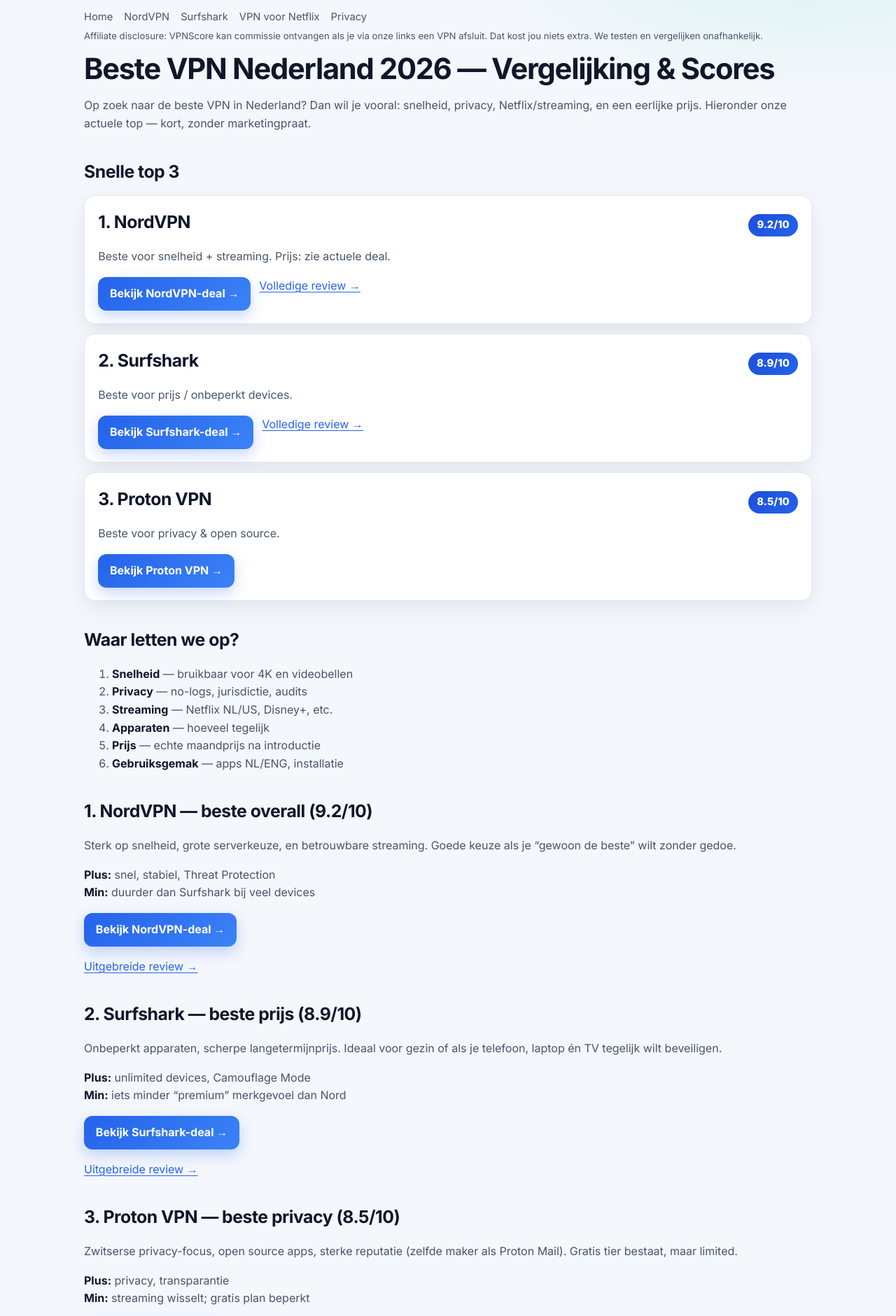
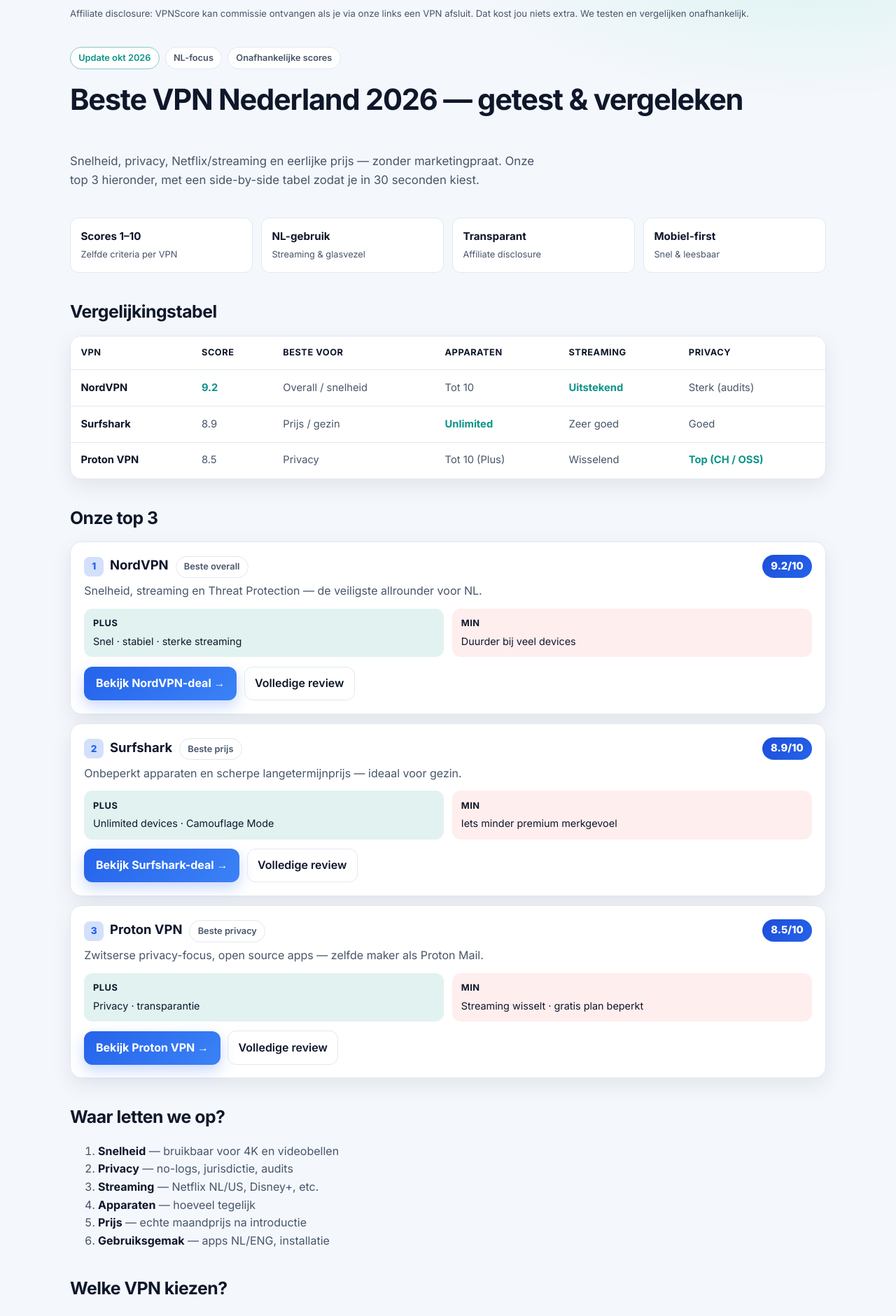
Before and after one commit to jessedkramer/vpnscore, a Next.js app: page / in a window 1280 px wide. Shown: the part 80-1961 px from the top of the page at 70% size. Built offline with nearby package versions, Linux system fonts and the light colour scheme.

Commit message:
UI redesign: homepage (hero, trust bar, comparison table, ranked cards, FAQ)

```diff
--- a/app/page.tsx
+++ b/app/page.tsx
@@ -1,59 +1,139 @@
 import Link from "next/link";
+import { AFFILIATE } from "../lib/affiliates";
+
+const vpns = [
+  {
+    rank: 1,
+    name: "NordVPN",
+    score: "9.2",
+    tag: "Beste overall",
+    blurb: "Snelheid, streaming en Threat Protection — de veiligste allrounder voor NL.",
+    plus: "Snel · stabiel · sterke streaming",
+    min: "Duurder bij veel devices",
+    href: "/reviews/nordvpn",
+    deal: AFFILIATE.nord,
+    cta: "Bekijk NordVPN-deal →",
+  },
+  {
+    rank: 2,
+    name: "Surfshark",
+    score: "8.9",
+    tag: "Beste prijs",
+    blurb: "Onbeperkt apparaten en scherpe langetermijnprijs — ideaal voor gezin.",
+    plus: "Unlimited devices · Camouflage Mode",
+    min: "Iets minder premium merkgevoel",
+    href: "/reviews/surfshark",
+    deal: AFFILIATE.surfshark,
+    cta: "Bekijk Surfshark-deal →",
+  },
+  {
+    rank: 3,
+    name: "Proton VPN",
+    score: "8.5",
+    tag: "Beste privacy",
+    blurb: "Zwitserse privacy-focus, open source apps — zelfde maker als Proton Mail.",
+    plus: "Privacy · transparantie",
+    min: "Streaming wisselt · gratis plan beperkt",
+    href: "/reviews/proton-vpn",
+    deal: AFFILIATE.proton,
+    cta: "Bekijk Proton VPN →",
+  },
+] as const;
 
 export default function HomePage() {
   return (
-    <main className="wrap">
-      <nav className="nav">
-        <Link href="/">Home</Link>
-        <Link href="/reviews/nordvpn">NordVPN</Link>
-        <Link href="/reviews/surfshark">Surfshark</Link>
-        <Link href="/vpn-netflix">VPN voor Netflix</Link>
-        <Link href="/vpn-privacy">Privacy</Link>
-      </nav>
-
-      <p className="disclosure" style={{ borderTop: "none", marginTop: 0, paddingTop: 0 }}>
-        Affiliate disclosure: VPNScore kan commissie ontvangen als je via onze links een VPN afsluit. Dat kost jou niets extra. We testen en vergelijken onafhankelijk.
+    <>
+      <p className="disclosure" style={{ marginTop: 0, paddingTop: 0, borderTop: "none" }}>
+        Affiliate disclosure: VPNScore kan commissie ontvangen als je via onze links een VPN afsluit.
+        Dat kost jou niets extra. We testen en vergelijken onafhankelijk.
       </p>
 
-      <h1>Beste VPN Nederland 2026 — Vergelijking &amp; Scores</h1>
-      <p>
-        Op zoek naar de beste VPN in Nederland? Dan wil je vooral: snelheid, privacy,
-        Netflix/streaming, en een eerlijke prijs. Hieronder onze actuele top — kort, zonder marketingpraat.
-      </p>
-
-      <h2>Snelle top 3</h2>
-      <section className="card">
-        <div style={{ display: "flex", justifyContent: "space-between", gap: "1rem", alignItems: "baseline" }}>
-          <h2 style={{ margin: 0 }}>1. NordVPN</h2>
-          <span className="score">9.2/10</span>
+      <section className="hero">
+        <div className="badge-row">
+          <span className="badge accent">Update okt 2026</span>
+          <span className="badge">NL-focus</span>
+          <span className="badge">Onafhankelijke scores</span>
         </div>
-        <p>Beste voor snelheid + streaming. Prijs: zie actuele deal.</p>
-        <div style={{ display: "flex", gap: "0.75rem", flexWrap: "wrap" }}>
-          <a className="btn" href="#AFFILIATE_NORD">Bekijk NordVPN-deal →</a>
-          <Link href="/reviews/nordvpn">Volledige review →</Link>
-        </div>
+        <h1>Beste VPN Nederland 2026 — getest &amp; vergeleken</h1>
+        <p className="muted" style={{ fontSize: "1.05rem", maxWidth: "42rem" }}>
+          Snelheid, privacy, Netflix/streaming en eerlijke prijs — zonder marketingpraat.
+          Onze top 3 hieronder, met een side-by-side tabel zodat je in 30 seconden kiest.
+        </p>
       </section>
 
-      <section className="card">
-        <div style={{ display: "flex", justifyContent: "space-between", gap: "1rem", alignItems: "baseline" }}>
-          <h2 style={{ margin: 0 }}>2. Surfshark</h2>
-          <span className="score">8.9/10</span>
-        </div>
-        <p>Beste voor prijs / onbeperkt devices.</p>
-        <div style={{ display: "flex", gap: "0.75rem", flexWrap: "wrap" }}>
-          <a className="btn" href="#AFFILIATE_SURFSHARK">Bekijk Surfshark-deal →</a>
-          <Link href="/reviews/surfshark">Volledige review →</Link>
-        </div>
-      </section>
+      <div className="trust-bar" aria-label="Waarom VPNScore">
+        <div className="trust-item"><strong>Scores 1–10</strong><span>Zelfde criteria per VPN</span></div>
+        <div className="trust-item"><strong>NL-gebruik</strong><span>Streaming &amp; glasvezel</span></div>
+        <div className="trust-item"><strong>Transparant</strong><span>Affiliate disclosure</span></div>
+        <div className="trust-item"><strong>Mobiel-first</strong><span>Snel &amp; leesbaar</span></div>
+      </div>
 
-      <section className="card">
-        <div style={{ display: "flex", justifyContent: "space-between", gap: "1rem", alignItems: "baseline" }}>
-          <h2 style={{ margin: 0 }}>3. Proton VPN</h2>
-          <span className="score">8.5/10</span>
-        </div>
-        <p>Beste voor privacy &amp; open source.</p>
-        <a className="btn" href="#AFFILIATE_PROTON">Bekijk Proton VPN →</a>
-      </section>
+      <h2>Vergelijkingstabel</h2>
+      <div className="table-wrap">
+        <table className="compare">
+          <thead>
+            <tr>
+              <th>VPN</th>
+              <th>Score</th>
+              <th>Beste voor</th>
+              <th>Apparaten</th>
+              <th>Streaming</th>
+              <th>Privacy</th>
+            </tr>
+          </thead>
+          <tbody>
+            <tr>
+              <td><strong>NordVPN</strong></td>
+              <td className="best">9.2</td>
+              <td>Overall / snelheid</td>
+              <td>Tot 10</td>
+              <td className="best">Uitstekend</td>
+              <td>Sterk (audits)</td>
+            </tr>
+            <tr>
+              <td><strong>Surfshark</strong></td>
+              <td>8.9</td>
+              <td>Prijs / gezin</td>
+              <td className="best">Unlimited</td>
+              <td>Zeer goed</td>
+              <td>Goed</td>
+            </tr>
+            <tr>
+              <td><strong>Proton VPN</strong></td>
+              <td>8.5</td>
+              <td>Privacy</td>
+              <td>Tot 10 (Plus)</td>
+              <td>Wisselend</td>
+              <td className="best">Top (CH / OSS)</td>
+            </tr>
+          </tbody>
+        </table>
+      </div>
+
+      <h2>Onze top 3</h2>
+      {vpns.map((v) => (
+        <article key={v.name} className="card">
+          <div className="card-head">
+            <div>
+              <h3>
+                <span className="rank">{v.rank}</span>
+                {v.name}{" "}
+                <span className="badge" style={{ marginLeft: "0.35rem" }}>{v.tag}</span>
+              </h3>
+              <p style={{ margin: "0.35rem 0 0" }}>{v.blurb}</p>
+            </div>
+            <span className="score">{v.score}/10</span>
+          </div>
+          <div className="pros-cons">
+            <div className="pros"><strong>Plus</strong>{v.plus}</div>
+            <div className="cons"><strong>Min</strong>{v.min}</div>
+          </div>
+          <div className="actions">
+            <a className="btn" href={v.deal}>{v.cta}</a>
+            <Link className="btn-ghost" href={v.href}>Volledige review</Link>
+          </div>
+        </article>
+      ))}
 
       <h2>Waar letten we op?</h2>
       <ol>
@@ -65,36 +145,32 @@
         <li><strong>Gebruiksgemak</strong> — apps NL/ENG, installatie</li>
       </ol>
 
-      <h2>1. NordVPN — beste overall (9.2/10)</h2>
-      <p>Sterk op snelheid, grote serverkeuze, en betrouwbare streaming. Goede keuze als je “gewoon de beste” wilt zonder gedoe.</p>
-      <p><strong>Plus:</strong> snel, stabiel, Threat Protection<br/><strong>Min:</strong> duurder dan Surfshark bij veel devices</p>
-      <a className="btn" href="#AFFILIATE_NORD">Bekijk NordVPN-deal →</a>
-      <p><Link href="/reviews/nordvpn">Uitgebreide review →</Link></p>
-
-      <h2>2. Surfshark — beste prijs (8.9/10)</h2>
-      <p>Onbeperkt apparaten, scherpe langetermijnprijs. Ideaal voor gezin of als je telefoon, laptop én TV tegelijk wilt beveiligen.</p>
-      <p><strong>Plus:</strong> unlimited devices, Camouflage Mode<br/><strong>Min:</strong> iets minder “premium” merkgevoel dan Nord</p>
-      <a className="btn" href="#AFFILIATE_SURFSHARK">Bekijk Surfshark-deal →</a>
-      <p><Link href="/reviews/surfshark">Uitgebreide review →</Link></p>
-
-      <h2>3. Proton VPN — beste privacy (8.5/10)</h2>
-      <p>Zwitserse privacy-focus, open source apps, sterke reputatie (zelfde maker als Proton Mail). Gratis tier bestaat, maar limited.</p>
-      <p><strong>Plus:</strong> privacy, transparantie<br/><strong>Min:</strong> streaming wisselt; gratis plan beperkt</p>
-      <a className="btn" href="#AFFILIATE_PROTON">Bekijk Proton VPN →</a>
-
       <h2>Welke VPN kiezen?</h2>
       <ul>
-        <li><strong>Wil je de veiligste allrounder?</strong> → NordVPN</li>
+        <li><strong>Veiligste allrounder?</strong> → NordVPN</li>
         <li><strong>Veel apparaten, budget?</strong> → Surfshark</li>
         <li><strong>Maximale privacy / Proton-ecosysteem?</strong> → Proton VPN</li>
       </ul>
+      <p>
+        Ook handig: <Link href="/vpn-netflix">VPN voor Netflix</Link> ·{" "}
+        <Link href="/vpn-privacy">VPN voor privacy</Link>
+      </p>
 
       <h2>FAQ</h2>
-      <p><strong>Is een VPN legaal in Nederland?</strong><br/>Ja. Illegaal gebruik (fraude, etc.) blijft illegaal — de VPN zelf niet.</p>
-      <p><strong>Heb ik een VPN nodig met glasvezel?</strong><br/>Niet voor snelheid. Wel voor privacy op openbare wifi, streaming-regio&apos;s, en minder tracking.</p>
-      <p><strong>Welke VPN is het goedkoopst?</strong><br/>Vaak Surfshark op 2-jaar deal. Vergelijk altijd de prijs ná de actieperiode.</p>
-
-      <p className="disclosure">Laatst bijgewerkt: oktober 2026. Scores kunnen wijzigen na nieuwe tests. Affiliate-links volgen na goedkeuring ([AFFILIATE_NORD] / [AFFILIATE_SURFSHARK] / [AFFILIATE_PROTON]).</p>
-    </main>
+      <div className="faq">
+        <details open>
+          <summary>Is een VPN legaal in Nederland?</summary>
+          <p>Ja. Illegaal gebruik (fraude, etc.) blijft illegaal — de VPN zelf niet.</p>
+        </details>
+        <details>
+          <summary>Heb ik een VPN nodig met glasvezel?</summary>
+          <p>Niet voor snelheid. Wel voor privacy op openbare wifi, streaming-regio&apos;s, en minder tracking.</p>
+        </details>
+        <details>
+          <summary>Welke VPN is het goedkoopst?</summary>
+          <p>Vaak Surfshark op 2-jaar deal. Vergelijk altijd de prijs ná de actieperiode.</p>
+        </details>
+      </div>
+    </>
   );
 }
```
